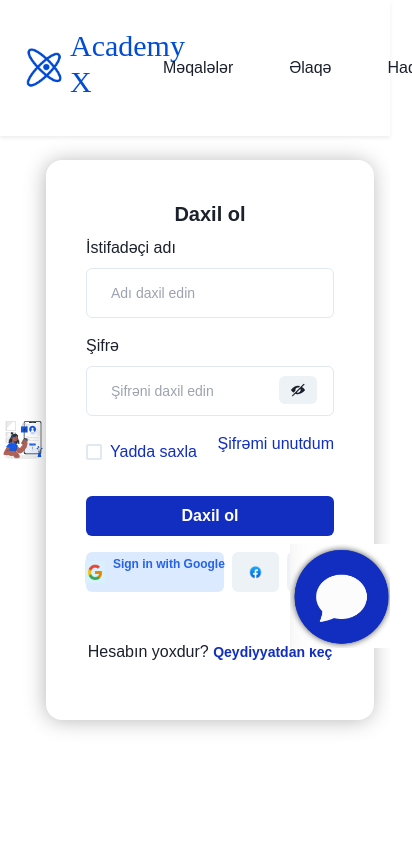
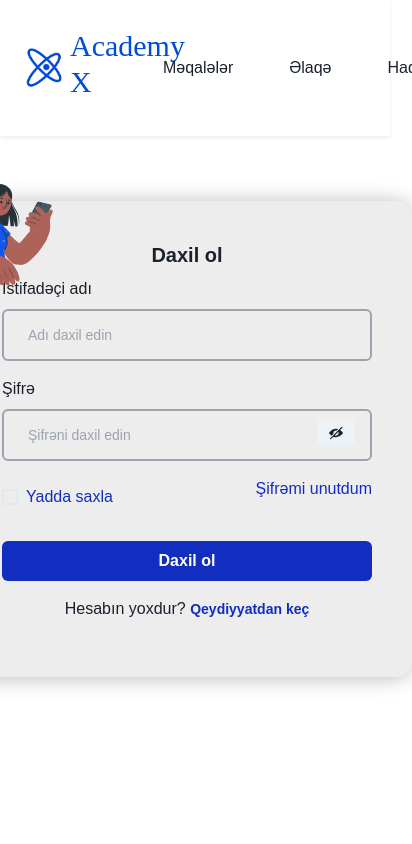
Before and after one commit to Kmlvaa/XAcademy, a React (Create React App) app: page /layout/account/layout/login in a window 390 px wide. Shown: the top 844 px of the page, 412 px wide, since content can reach past the window. Built offline with nearby package versions, Linux system fonts and the light colour scheme; a web font is replaced by a local one.

Commit message:
Account page responsive

```diff
--- a/src/Pages/Account/Login/Login.jsx
+++ b/src/Pages/Account/Login/Login.jsx
@@ -13,6 +13,7 @@ import apple from '../../../Assets/apple.png'
 import google from '../../../Assets/GoogleIcon.png'
 import { ViewIcon, ViewOffIcon } from '@chakra-ui/icons'
 import { NavLink } from 'react-router-dom'
+import respImage from '../../../Assets/freepik--Character--inject-8.svg'
 
 export default function Login() {
 
@@ -21,18 +22,21 @@ export default function Login() {
 
     return (
         <>
-            <div className='shadow-custom2 p-10 w-px450 h-auto rounded-2xl mr-4'>
+            <div className='max-lg:flex hidden relative -left-64 -top-48 z-10 max-sm:-left-48 max-sm:-top-52'>
+                <img src={respImage} className='max-sm:w-px100'/>
+            </div>
+            <div className='shadow-custom2 p-10 w-px450 h-auto rounded-2xl mr-4 max-lg:absolute bg-LoginFormGray'>
                 <div className='text-center'>
                     <h1 className='text-xl font-semibold'>Daxil ol</h1>
                     <div>
                         <FormControl>
                             <FormLabel>İstifadəçi adı</FormLabel>
-                            <Input type='text' placeholder='Adı daxil edin' className='p-4 placeholder:text-sm' />
+                            <Input type='text' placeholder='Adı daxil edin' className='p-4 placeholder:text-sm !border-gray-400 border-2 focus:!border-logoBlue' />
                         </FormControl>
                         <FormControl className='mt-3'>
                             <FormLabel>Şifrə</FormLabel>
                             <InputGroup>
-                                <Input type={show ? 'text' : 'password'} placeholder='Şifrəni daxil edin' className='p-4 placeholder:text-sm' />
+                                <Input type={show ? 'text' : 'password'} placeholder='Şifrəni daxil edin' className='p-4 placeholder:text-sm !border-gray-400 border-2 focus:!border-logoBlue' />
                                 <InputRightElement width='4.5rem' className='my-1 '>
                                     <Button h='1.75rem' size='sm' onClick={handleClick}>
                                         {show ? <ViewIcon /> : <ViewOffIcon />}
@@ -45,9 +49,9 @@ export default function Login() {
                         </FormControl>
                         <Button className='w-full !bg-logoBlue text-white text-sm py-3 mt-4 mb-3'>Daxil ol</Button>
                     </div>
-                    <div className='flex flex-row gap-2 justify-center items-center mb-5'>
+                    <div className='flex flex-row gap-2 justify-center items-center mb-5 max-lg:hidden'>
                         <Button className='!bg-blue-100 !text-blue-600 !text-[12px]'>
-                            <img src={google} width={20} height={20}  className='mr-2'/>
+                            <img src={google} width={20} height={20} className='mr-2' />
                             <p>Sign in with Google</p>
                         </Button>
                         <Button><img src={fb} width={20} height={20} /></Button>
--- a/src/Pages/Account/LoginLayout/index.jsx
+++ b/src/Pages/Account/LoginLayout/index.jsx
@@ -6,14 +6,16 @@ import { Outlet } from 'react-router-dom'
 export default function Index() {
     return (
         <>
-            <div className='mx-28 mt-40 flex flex-row justify-between items-center max-[1200px]:!mx-0'>
-                <div className='max-[850px]:!hidden'>
-                    <img src={Image} className='w-px400 h-px400 max-[850px]:!hidden' />
+            <div className='mx-28 mt-40 max-[1200px]:!mx-0 max-lg:my-96'>
+                <div className='flex flex-row justify-between items-center max-lg:justify-center'>
+                    <div className='max-lg:!hidden'>
+                        <img src={Image} className='w-px400 h-px400 max-[850px]:!hidden' />
+                    </div>
+                    <Outlet />
                 </div>
-                <Outlet />
             </div>
-            <div className='absolute right-0 top-96'>
-                <img src={chatbot} width={100} height={100} className='cursor-pointer'/>
+            <div className='absolute right-0 top-96 max-lg:hidden'>
+                <img src={chatbot} width={100} height={100} className='cursor-pointer' />
             </div>
         </>
     )
--- a/src/Pages/Account/PasswordChange/Index.jsx
+++ b/src/Pages/Account/PasswordChange/Index.jsx
@@ -1,19 +1,25 @@
 import { Input, Button, FormControl, FormLabel } from '@chakra-ui/react'
 import React from 'react'
+import respImage from '../../../Assets/freepik--Character--inject-8.svg'
 
 export default function Index() {
     return (
-        <div className='shadow-custom2 p-10 w-px450 h-auto rounded-2xl'>
+        <>
+            <div className='max-lg:flex hidden relative -left-60 -top-36 z-10 max-sm:-left-56 max-sm:-top-36'>
+                <img src={respImage} className='max-sm:w-px100' />
+            </div>
+            <div className='shadow-custom2 p-10 w-px450 h-auto rounded-2xl max-lg:absolute'>
                 <div className='text-center'>
                     <h1 className='text-xl font-semibold mb-5'>Şifrənin bərpası</h1>
                     <div>
                         <FormControl>
                             <FormLabel>E-mail</FormLabel>
-                        <Input type='email' placeholder='E-mail daxil edin' className='p-4 placeholder:text-sm' />
+                            <Input type='email' placeholder='E-mail daxil edin' className='p-4 placeholder:text-sm !border-gray-400 border-2 focus:!border-logoBlue' />
                         </FormControl>
                         <Button className='w-px150 !rounded-xl !bg-logoBlue text-white !font-thin text-sm py-3 mt-10'>Şifrəni bərpa et</Button>
                     </div>
                 </div>
             </div>
+        </>
     )
 }
--- a/src/Pages/Account/Register/Index.jsx
+++ b/src/Pages/Account/Register/Index.jsx
@@ -13,6 +13,7 @@ import { ViewIcon, ViewOffIcon } from '@chakra-ui/icons'
 import { NavLink } from 'react-router-dom'
 import Image from '../../../Assets/Add User-pana 1.svg'
 import chatbot from '../../../Assets/chatboticon.png'
+import respImage from '../../../Assets/Group 74.svg'
 
 export default function Index() {
 
@@ -21,30 +22,33 @@ export default function Index() {
 
     return (
         <>
-            <div className='mx-28 mt-40 flex flex-row justify-between items-center'>
-                <div >
+            <div className='mx-28 mt-40 flex flex-row justify-between items-center max-lg:my-96 max-lg:justify-center'>
+                <div className='max-lg:hidden'>
                     <img src={Image} className='w-px500 h-px500' />
                 </div>
-                <div className='shadow-custom2 p-10 w-px450 h-auto rounded-2xl'>
+                <div className='max-lg:flex hidden relative -left-64 -top-56 z-10 max-sm:-left-48 max-sm:-top-60'>
+                    <img src={respImage} className='max-sm:w-px100' />
+                </div>
+                <div className='shadow-custom2 p-10 w-px450 h-auto rounded-2xl max-lg:absolute max-lg:mt-20'>
                     <div className='text-center'>
-                        <h1 className='text-xl font-semibold'>Daxil ol</h1>
+                        <h1 className='text-2xl font-semibold mb-10'>Qeydiyyatdan keç</h1>
                         <div>
                             <FormControl className='mb-2'>
                                 <FormLabel>E-mail</FormLabel>
-                                <Input type='email' placeholder='E-mail daxil edin' className='p-4 placeholder:text-sm' />
+                                <Input type='email' placeholder='E-mail daxil edin' className='p-4 placeholder:text-sm !border-gray-400 border-2 focus:!border-logoBlue' />
                             </FormControl>
                             <FormControl className='mb-2'>
                                 <FormLabel>İstifadəçi adı</FormLabel>
-                                <Input type='text' placeholder='Adı daxil edin' className='p-4 placeholder:text-sm' />
+                                <Input type='text' placeholder='Adı daxil edin' className='p-4 placeholder:text-sm !border-gray-400 border-2 focus:!border-logoBlue' />
                             </FormControl>
                             <FormControl className='mb-2'>
                                 <FormLabel>Telefon nömrəniz</FormLabel>
-                                <Input type='text' placeholder='Nömrə daxil edin' className='p-4 placeholder:text-sm' autoComplete='false' />
+                                <Input type='text' placeholder='Nömrə daxil edin' className='p-4 placeholder:text-sm !border-gray-400 border-2 focus:!border-logoBlue' autoComplete='false' />
                             </FormControl>
                             <FormControl className='mt-2'>
                                 <FormLabel>Şifrə</FormLabel>
                                 <InputGroup>
-                                    <Input type={show ? 'text' : 'password'} placeholder='Şifrəni daxil edin' className='p-4 placeholder:text-sm' autoComplete='false'/>
+                                    <Input type={show ? 'text' : 'password'} placeholder='Şifrəni daxil edin' className='p-4 placeholder:text-sm !border-gray-400 border-2 focus:!border-logoBlue' autoComplete='false' />
                                     <InputRightElement width='4.5rem' className='my-1 '>
                                         <Button h='1.75rem' size='sm' onClick={handleClick}>
                                             {show ? <ViewIcon /> : <ViewOffIcon />}
@@ -59,8 +63,8 @@ export default function Index() {
                     </div>
                 </div>
             </div>
-            <div className='absolute right-0 top-96'>
-                <img src={chatbot} width={100} height={100} className='cursor-pointer'/>
+            <div className='absolute right-0 top-96 max-lg:hidden'>
+                <img src={chatbot} width={100} height={100} className='cursor-pointer' />
             </div>
         </>
     )
--- a/tailwind.config.js
+++ b/tailwind.config.js
@@ -23,6 +23,7 @@ module.exports = {
         CustomGray: "#7f96a8",
         TeacherBG: "#dae1e7",
         ContactGray: "#e8ebed",
+        LoginFormGray: "#ededed",
       },
       width: {
         px100: "100px",
```
Lines whose indentation alone changed are shown as unchanged.
